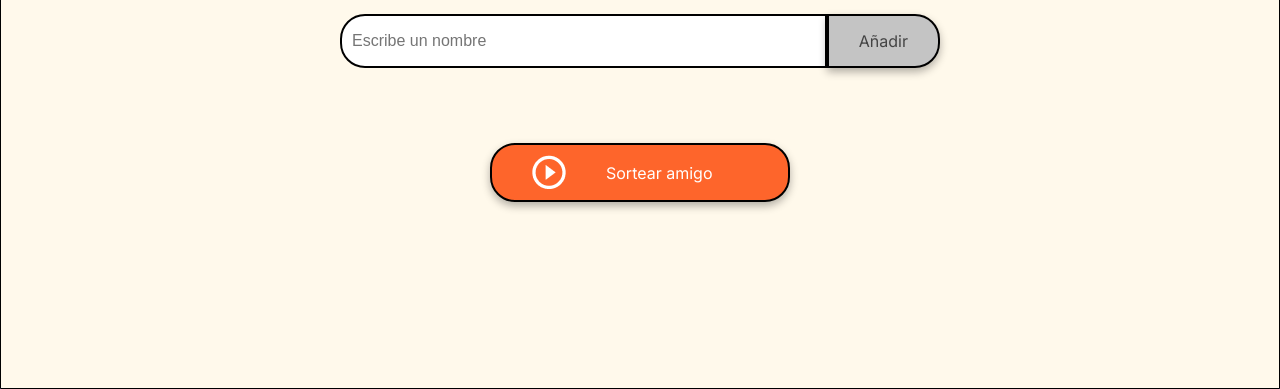
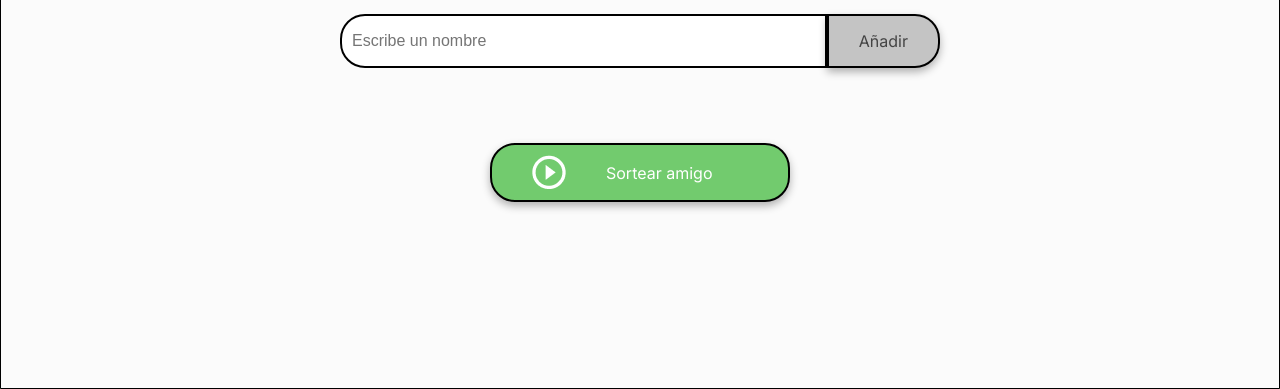
Before and after one commit to P4lom4/juego-del-amigo-secreto, a plain HTML site: page index.html in a window 1280 px wide. Shown: the part 411-800 px from the top of the page. Drawn offline with Linux system fonts and the light colour scheme.

Commit message:
upate style.css

```diff
--- a/style.css
+++ b/style.css
@@ -1,8 +1,8 @@
 :root {
-    --color-primary: #4B69FD;
-    --color-secondary: #FFF9EB;
+    --color-primary: #72cb6e;
+    --color-secondary: #fbfbfb;
     --color-tertiary: #C4C4C4;
-    --color-button: #fe652b;
+    --color-button: #72cb6e;
     --color-button-hover: #e55720;
     --color-text: #444444;
     --color-white: #FFFFFF;
```
